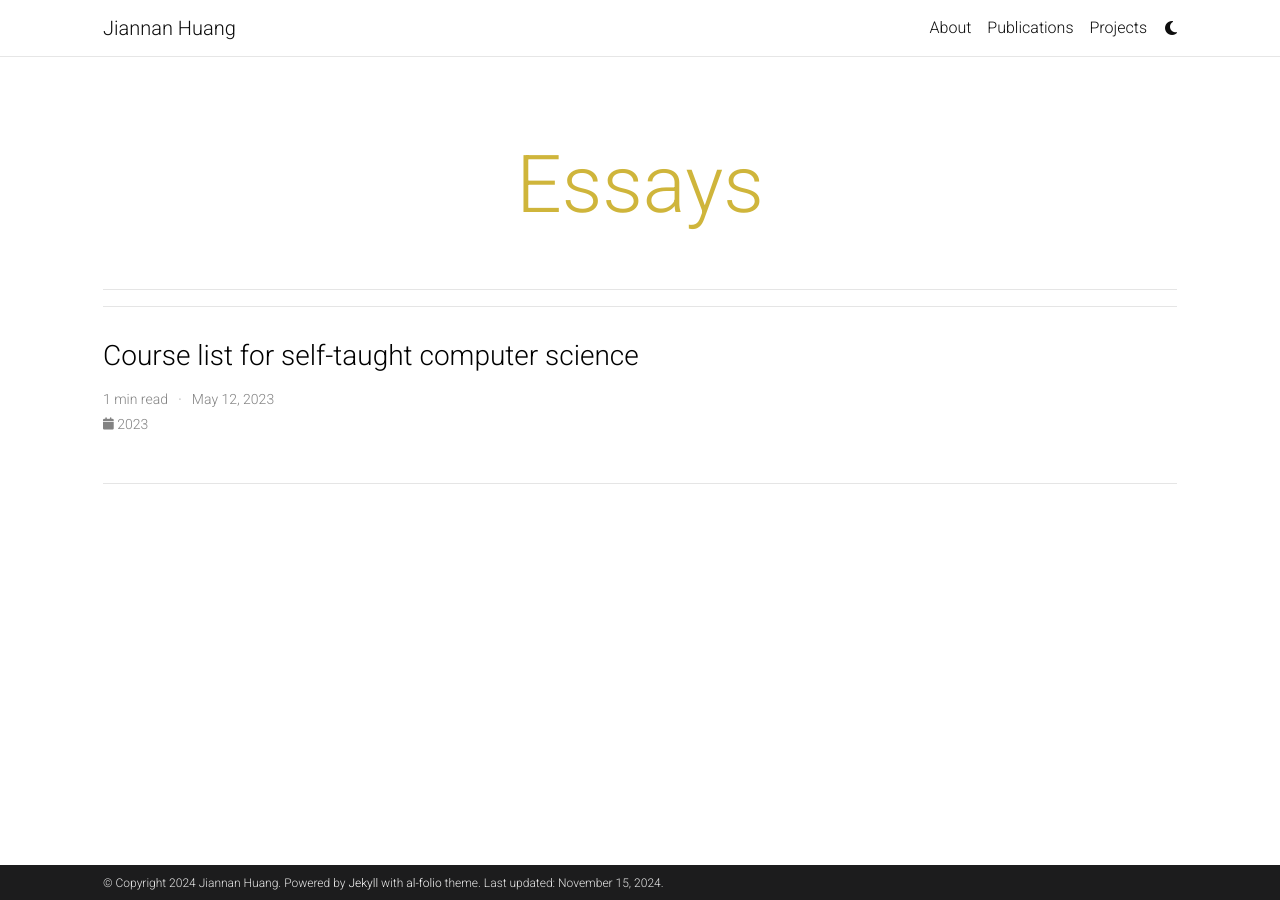
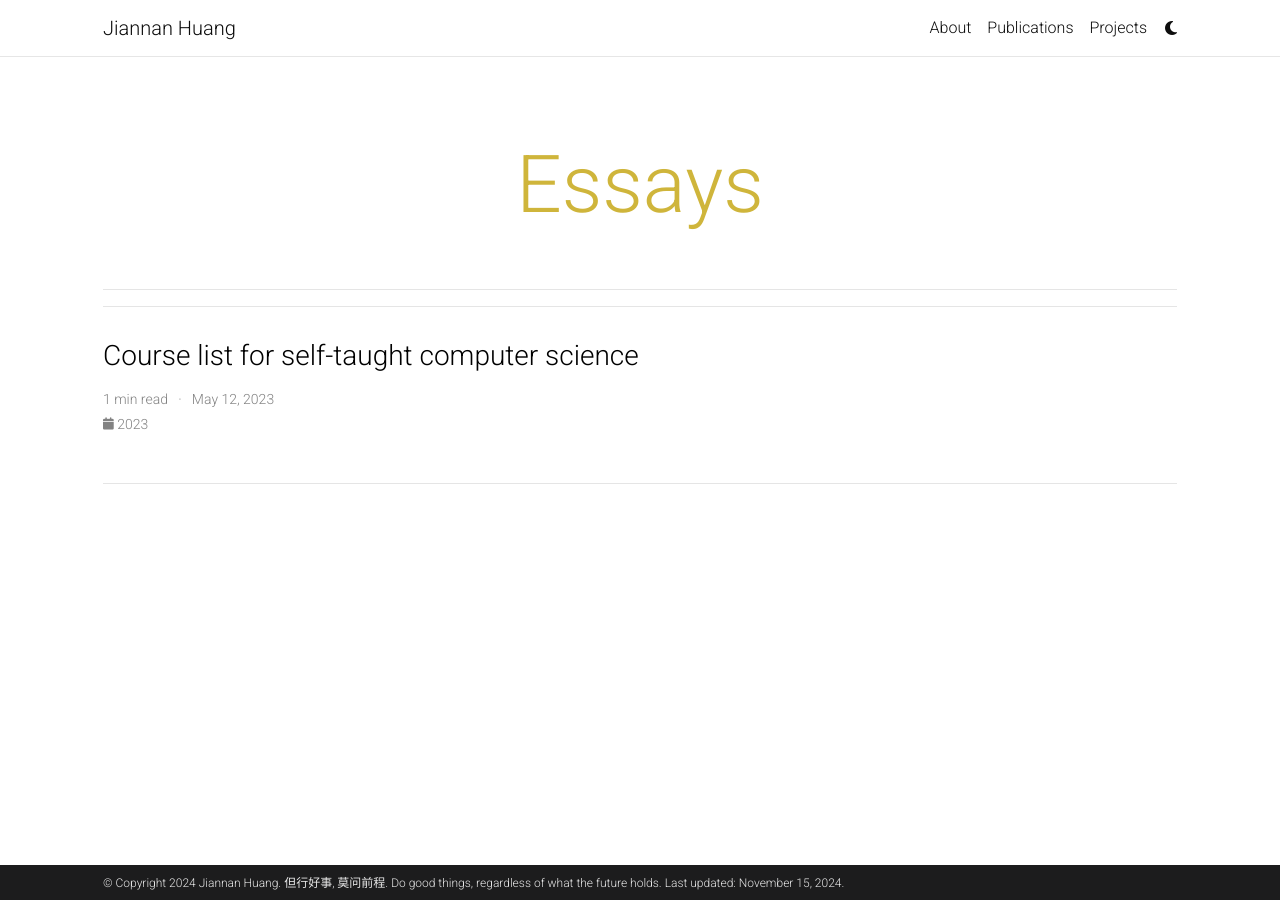
Before and after one commit to Rbrq03/Rbrq03.github.io, a Jekyll site: the page built from blog/index.html, in a window 1280 px wide. Built offline with Jekyll 4.4.1, drawn with Linux system fonts in a browser that asks for light colours; the list of posts is cut into pages by our own code; comment, search, counter and statistics services are not loaded; a style sheet for code colours, icons or effects is not loaded.

Commit message:
add foot

```diff
--- a/_config.yml
+++ b/_config.yml
@@ -10,7 +10,7 @@
 description: > # the ">" symbol means to ignore newlines until "footer_text:"
   Homepage of Jiannan Huang
 footer_text: >
-  Powered by <a href="https://jekyllrb.com/" target="_blank">Jekyll</a> with <a href="https://github.com/alshedivat/al-folio">al-folio</a> theme.
+  但行好事, 莫问前程. Do good things, regardless of what the future holds.
 keywords: # add your own keywords or leave empty
 lang: en # the language of your site (for example: en, fr, cn, ru, etc.)
 icon: bjtu.jpeg # the emoji used as the favicon (alternatively, provide image name in /assets/img/)
```
Also changed, not shown: 1 other file.
